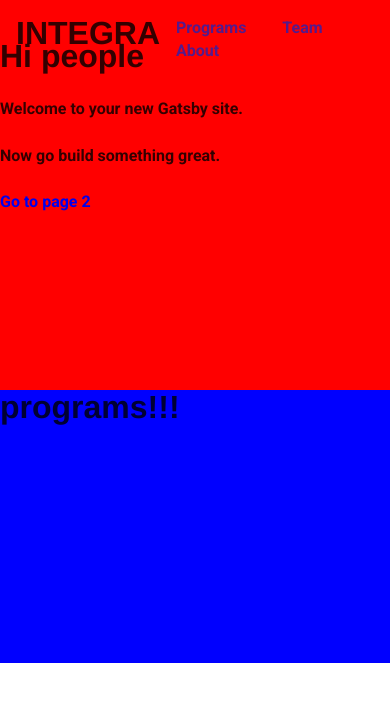
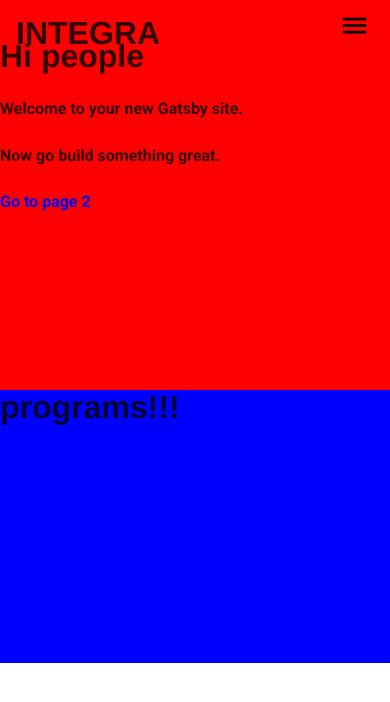
Before and after one commit to rcisneros138/Integra, a Gatsby site: page / in a window 390 px wide. Shown: the top 702 px of the page. Built offline with nearby package versions, Linux system fonts and the light colour scheme; Gatsby itself is replaced by a stand-in of ours.

Commit message:
responsive navbar first iteration

```diff
--- a/src/components/header.js
+++ b/src/components/header.js
@@ -1,19 +1,20 @@
 import React from 'react'
 // import { Link } from 'gatsby'
 import styled, { ThemeProvider } from 'styled-components'
+import burger from '../images/burger.svg'
 
 const HeadWrap = styled.div`
   position: ${props => props.theme.navPosition};
   background-color: ${props => props.theme.navColor};
   top: 0;
   width: 100vw;
-  height: 10vmin;
+  /* height: 10vmin; */
   z-index: 1;
   transition: all 0.5s;
   display: flex;
-  flex-direction: row;
+  flex-direction: ${props => (props.isMobile ? `column` : `row`)};
   justify-content: space-between;
-  padding: 1em;
+  padding: 16px;
   -webkit-box-shadow: ${props =>
     props.theme.enableShadow
       ? `0px 4px 11px 0px rgba(0, 0, 0, 0.37);`
@@ -22,20 +23,30 @@ const HeadWrap = styled.div`
     props.theme.enableShadow
       ? `0px 4px 11px 0px rgba(0, 0, 0, 0.37);`
       : `none`};
-  /* Better Font Rendering =========== */
   -webkit-font-smoothing: antialiased;
   -moz-osx-font-smoothing: grayscale;
   nav {
     display: ${props => props.isMobile && (props.hideNav ? `none` : `flex`)};
     flex-direction: ${props => (props.isMobile ? `column` : `row`)};
-    justify-content: space-evenly;
+    justify-content: ${props => (props.isMobile ? `flex-end` : `space-evenly`)};
     align-items: center;
     a {
+      color: black;
       padding: ${props => !props.isMobile && `1em`};
     }
   }
-  button {
-    display: ${props => (props.isMobile ? `flex` : `none`)};
+  span {
+    display: ${props => !props.isMobile && `none`};
+    position: absolute;
+    top: 10px;
+    right: 20px;
+    cursor: pointer;
+    color: rgba(255, 255, 255, 0.8);
+    font-size: 24px;
+    svg {
+      width: 8vmin;
+      height: 8vmin;
+    }
   }
 `
 const defaultNavTheme = {
@@ -95,7 +106,11 @@ class Header extends React.Component {
             isMobile={this.props.isMobile}
           >
             <h1>INTEGRA</h1>
-            <button onClick={this.handleMenuClick} />
+            <span onClick={this.handleMenuClick}>
+              <svg xmlns="http://www.w3.org/2000/svg" viewBox="0 0 512 512">
+                <path d="M64 384h384v-42.666H64V384zm0-106.666h384v-42.667H64v42.667zM64 128v42.665h384V128H64z" />
+              </svg>
+            </span>
 
             <nav>
               <a href=""> Programs </a>
--- a/src/components/layout.js
+++ b/src/components/layout.js
@@ -25,6 +25,9 @@ class Layout extends React.Component {
   }
 
   componentDidMount() {
+    if (window.innerWidth < 768) {
+      this.setState({ isMobile: true })
+    }
     window.addEventListener('resize', () => {
       const isMobile = window.innerWidth < 768
       if (isMobile !== this.state.isMobile) {
```
Also changed, not shown: README.md (deleted), src/images/burger.svg (added).
